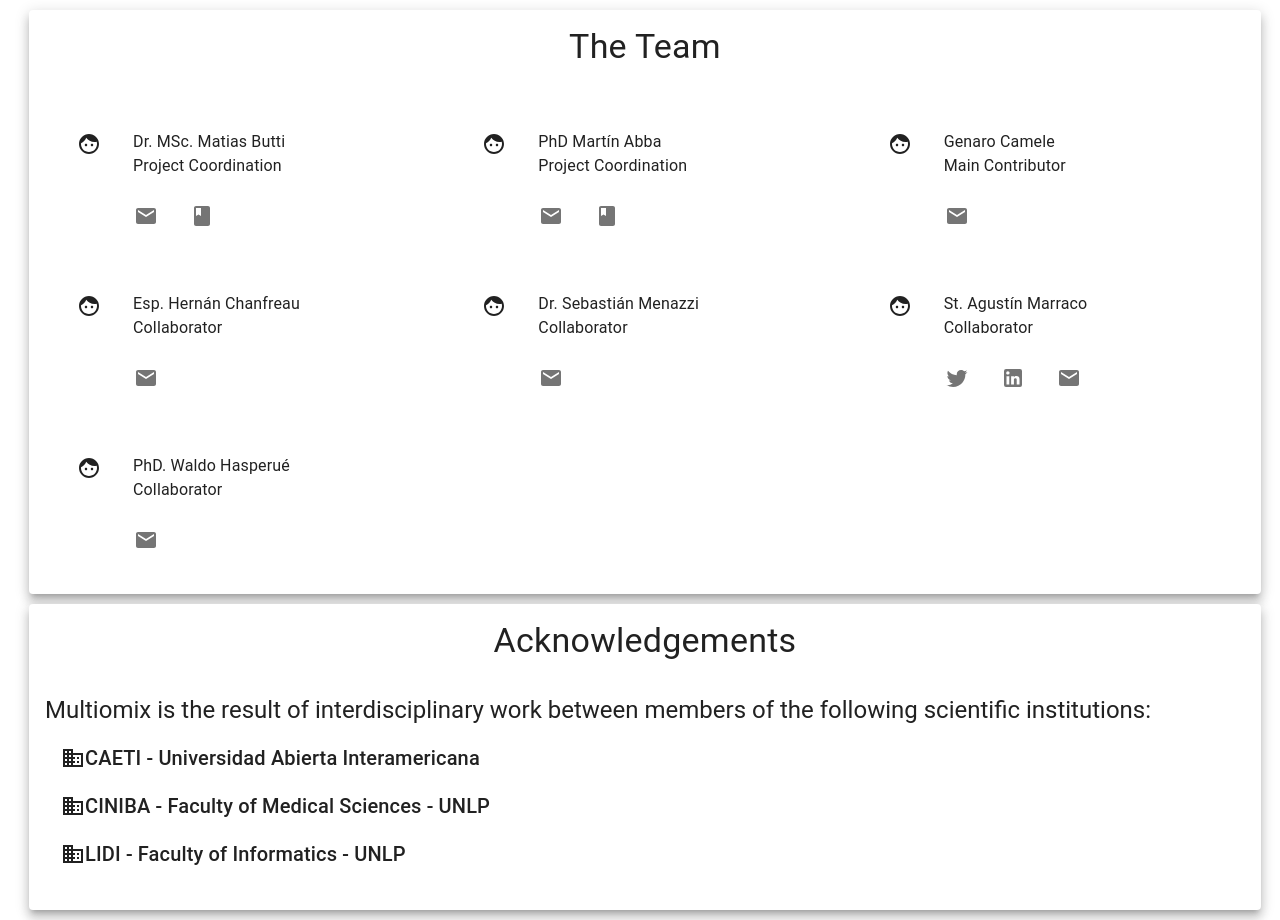
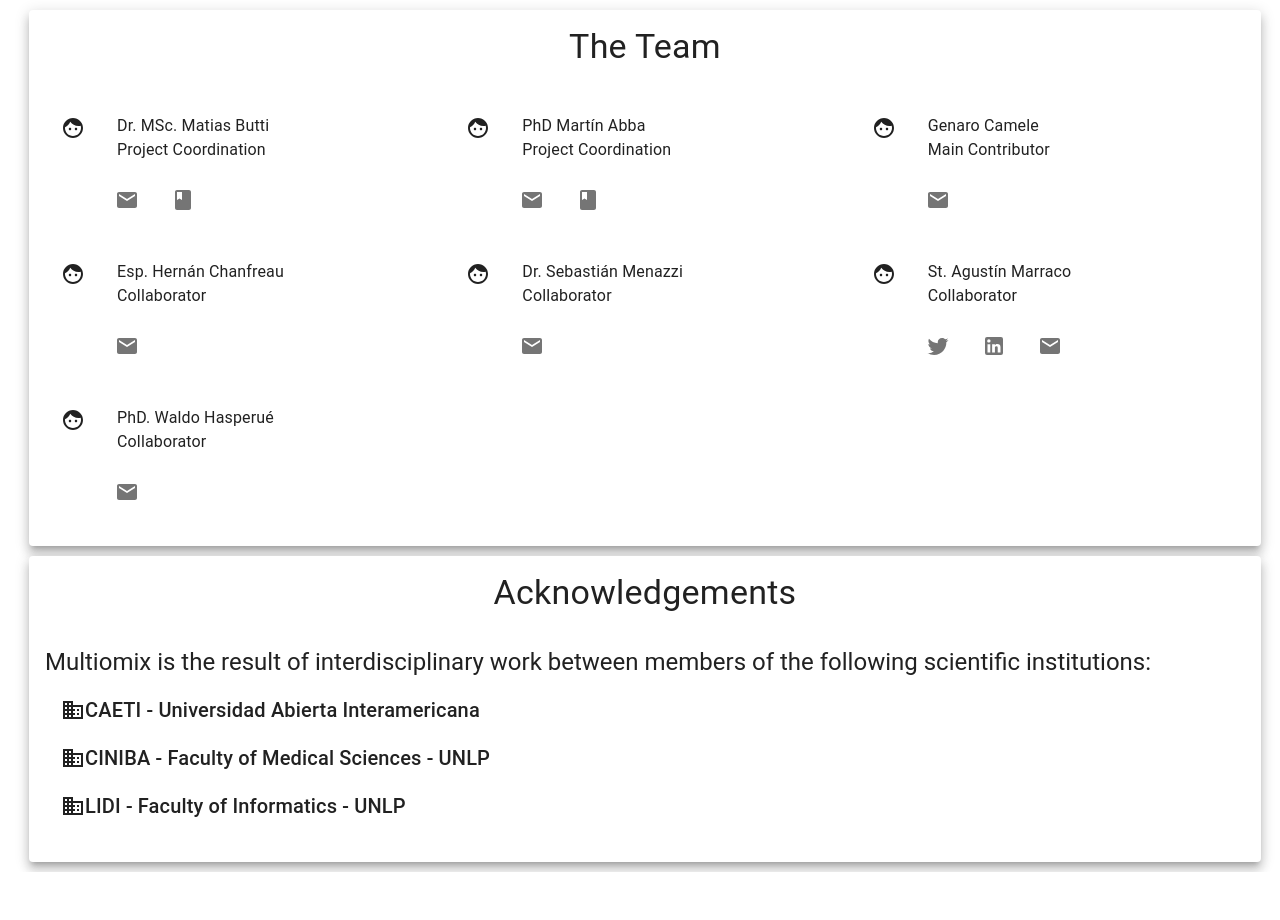
Before and after one commit to omics-datascience/omicsdatascience-site, a Next.js app: page /pages/about/about in a window 1280 px wide. After the commit the page ends 872 px from the top, so only its background shows below. Built offline with nearby package versions, Linux system fonts and the light colour scheme.

Commit message:
css corrections

```diff
--- a/pages/pages/about/about.module.css
+++ b/pages/pages/about/about.module.css
@@ -10,16 +10,28 @@
   width: 100%;
 }
 
-.cardActions {
-  width: 100%;
-  margin-left: 69px;
-  padding-top: 0px !important;
-  padding-bottom: 0px !important;
+@media (max-width: 1000px) {
+  .cardActions {
+    width: 100%;
+    margin-left: 0px;
+    padding-top: 0px !important;
+    padding-left: 5px !important;
+    padding-bottom: 0px !important;
+  }
+}
+
+@media (min-width: 1000px) {
+  .cardActions {
+    width: 100%;
+    margin-left: 50px;
+    padding-top: 0px !important;
+    padding-bottom: 0px !important;
+  }
 }
 
 .cardContent {
   width: 100%;
-  padding-bottom: 0px !important;
+  padding: 0px !important;
 }
 
 .customParagraph {
--- a/pages/pages/about/about.tsx
+++ b/pages/pages/about/about.tsx
@@ -43,7 +43,7 @@ function renderTeam(team: any) {
   team.forEach((member: any) => {
     members.push(
       <React.Fragment>
-        <Grid item xs={4}>
+        <Grid item xs={6} md={4}>
           <CardContent className={styles.cardContent}>
             <ListItem alignItems="flex-start">
               <ListItemAvatar>
--- a/pages/pages/home/home.tsx
+++ b/pages/pages/home/home.tsx
@@ -15,7 +15,7 @@ export default function Home() {
     <Box>
       <Container className={styles.firstContainer} maxWidth={false}>
         <Grid container spacing={2}>
-          <Grid item xs={4}>
+          <Grid item xs={12} md={4}>
             <Typography variant="h6" align="center" paragraph>
               Lorem ipsum dolor sit amet, consectetur adipiscing elit, sed do
               eiusmod tempor incididunt ut labore et dolore magna aliqua. Ut
@@ -26,7 +26,7 @@ export default function Home() {
               sunt in culpa qui officia deserunt mollit anim id est laborum
             </Typography>
           </Grid>
-          <Grid item xs={8}>
+          <Grid item xs={12} md={8}>
             <CarouselComponent items={images} />
           </Grid>
         </Grid>
--- a/styles/globals.css
+++ b/styles/globals.css
@@ -4,7 +4,7 @@ body {
   margin: 0;
   font-family: -apple-system, BlinkMacSystemFont, Segoe UI, Roboto, Oxygen,
     Ubuntu, Cantarell, Fira Sans, Droid Sans, Helvetica Neue, sans-serif;
-  min-width: 500px;
+  min-width: 700px;
 }
 
 a {
```
